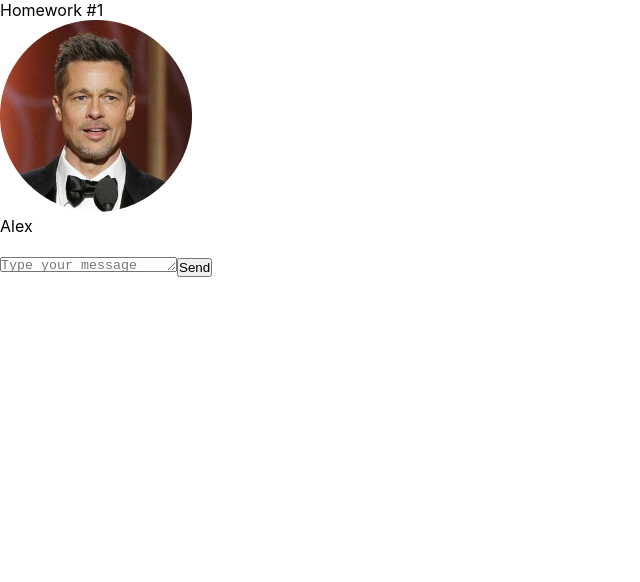
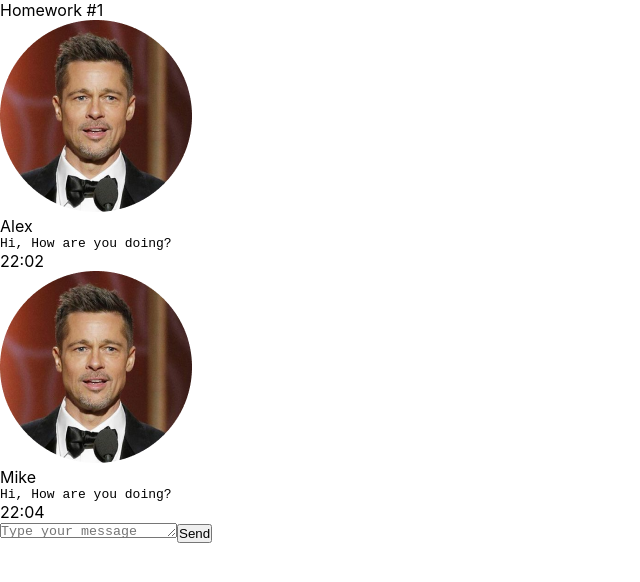
Before and after one commit to Valeriusdev/advanced-react-typescript, a React (Create React App) app: page / in a window 1280 px wide. Shown: the top 582 px of the page, without its empty margins (0-640 px from the left). Built offline with nearby package versions, Linux system fonts and the light colour scheme.

Commit message:
update FriendMessage component

```diff
--- a/src/s2-homeworks/hw01/friend-message/FriendMessage.tsx
+++ b/src/s2-homeworks/hw01/friend-message/FriendMessage.tsx
@@ -1,8 +1,13 @@
 import React from 'react'
 import s from './FriendMessage.module.css'
+import { MessageType } from '../HW1'
+
+export type FriendMessage = {
+    message: MessageType
+}
 
 // создать тип вместо any и отобразить приходящие данные
-const FriendMessage = (props: any) => {
+const FriendMessage = (props: FriendMessage) => {
     return (
         <div
             id={'hw1-friend-message-' + props.message.id}
@@ -12,7 +17,7 @@
                 <img
                     id={'hw1-friend-avatar-' + props.message.id}
                     // создаёт студент
-
+                    src = {props.message.user.avatar}
                     //
                 />
                 <div className={s.friendText}>
@@ -21,7 +26,7 @@
                         className={s.friendName}
                     >
                         {/*создаёт студент*/}
-
+                        {props.message.user.name}
                         {/**/}
                     </div>
                     <pre
@@ -29,7 +34,7 @@
                         className={s.friendMessageText}
                     >
                         {/*создаёт студент*/}
-
+                        {props.message.message.text}
                         {/**/}
                     </pre>
                 </div>
@@ -39,7 +44,7 @@
                 className={s.friendTime}
             >
                 {/*создаёт студент*/}
-
+                {props.message.message.time}
                 {/**/}
             </div>
         </div>
--- a/src/s2-homeworks/hw01/message/Message.tsx
+++ b/src/s2-homeworks/hw01/message/Message.tsx
@@ -5,7 +5,6 @@
 
 // нужно создать правильный тип вместо any
 export type MessagePropsType = {
-
     message: MessageType
 }
 
@@ -17,9 +16,9 @@
                 <img
                     id={'hw1-avatar-' + props.message.id}
                     // создаёт студент
+                    src={props.message.user.avatar}
+                    //
 
-                    //
-                    src={props.message.user.avatar}
                 />
                 <div className={s.text}>
                     <div id={'hw1-name-' + props.message.id} className={s.name}>
@@ -29,14 +28,14 @@
                     </div>
                     <pre id={'hw1-text-' + props.message.id} className={s.messageText}>
                         {/*создаёт студент*/}
-
+                        {props.message.message.text}
                         {/**/}
                     </pre>
                 </div>
             </div>
             <div id={'hw1-time-' + props.message.id} className={s.time}>
                 {/*создаёт студент*/}
-
+                {props.message.message.time}
                 {/**/}
             </div>
         </div>
```
